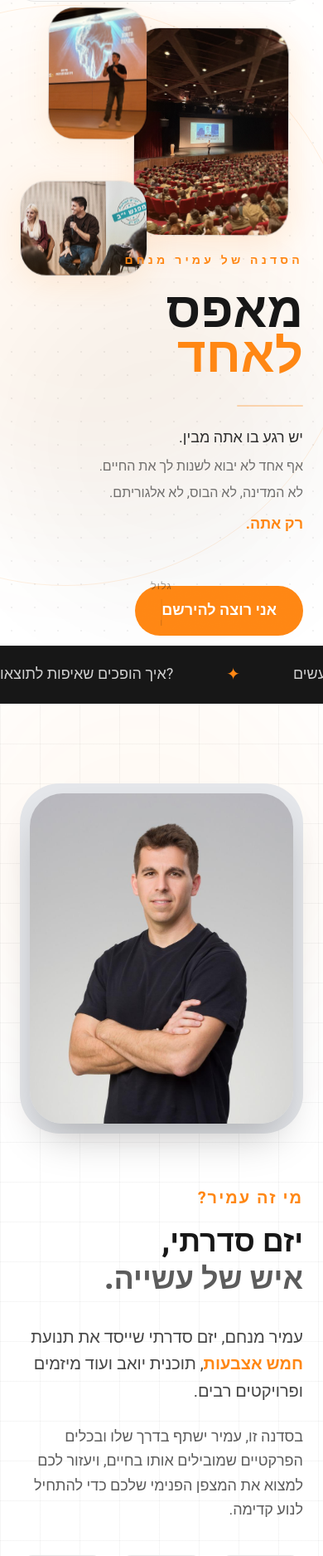
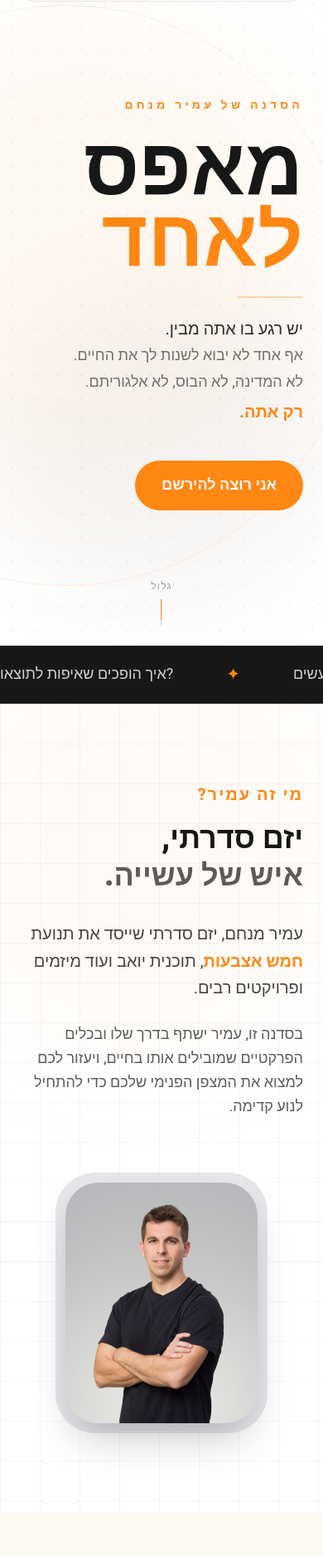
Before and after one commit to eladman/AMIR_PERSONAL, a Next.js app: page / in a window 390 px wide. Shown: the part 66-1941 px from the top of the page at 83% size. Built offline with nearby package versions, Linux system fonts and the light colour scheme.

Commit message:
add responsive for mobile

```diff
--- a/src/components/About.tsx
+++ b/src/components/About.tsx
@@ -5,15 +5,8 @@ import gsap from "gsap";
 import { ScrollTrigger } from "gsap/ScrollTrigger";
 import Image from "next/image";
 
-const stats = [
-  { value: 500, suffix: "+", label: "משתתפים בסדנאות" },
-  { value: 5,   suffix: "",  label: "תנועות שייסד" },
-  { value: 15,  suffix: "+", label: "שנות ניסיון" },
-];
-
 export default function About() {
   const containerRef = useRef<HTMLDivElement>(null);
-  const statRefs = useRef<(HTMLSpanElement | null)[]>([]);
 
   useEffect(() => {
     gsap.registerPlugin(ScrollTrigger);
@@ -42,18 +35,6 @@ export default function About() {
         ease: "power2.out",
       });
 
-      // Stat counters
-      stats.forEach((stat, i) => {
-        const proxy = { val: 0 };
-        gsap.to(proxy, {
-          val: stat.value, duration: 2, ease: "power2.out",
-          scrollTrigger: { trigger: containerRef.current, start: "top 75%", once: true },
-          onUpdate: () => {
-            const el = statRefs.current[i];
-            if (el) el.textContent = Math.round(proxy.val).toString();
-          },
-        });
-      });
     }, containerRef);
 
     return () => ctx.revert();
@@ -66,20 +47,8 @@ export default function About() {
         style={{ top: "-5rem", left: "-5rem", animationDelay: "-1.5s" }} />
       <div className="max-w-6xl mx-auto flex flex-col md:flex-row items-center gap-16 lg:gap-24 relative z-10">
 
-        {/* Image */}
-        <div className="about-image w-full md:w-1/2 bg-gray-200 rounded-[3rem] p-3">
-          <div className="relative aspect-[4/5] rounded-[2.5rem] overflow-hidden shadow-2xl">
-            <Image
-              src="/images/pic_2.jpeg"
-              alt="עמיר מנחם"
-              fill
-              className="object-cover"
-            />
-          </div>
-        </div>
-
         {/* Content */}
-        <div className="w-full md:w-1/2 flex flex-col items-start text-secondary">
+        <div className="w-full md:w-1/2 flex flex-col items-start text-secondary order-1">
           <h2 className="about-element text-primary font-bold text-xl mb-4 uppercase tracking-widest">
             מי זה עמיר?
           </h2>
@@ -96,20 +65,18 @@ export default function About() {
           <p className="about-element text-lg md:text-xl leading-relaxed text-secondary/70 mt-6">
             בסדנה זו, עמיר ישתף בדרך שלו ובכלים הפרקטיים שמובילים אותו בחיים, ויעזור לכם למצוא את המצפן הפנימי שלכם כדי להתחיל לנוע קדימה.
           </p>
+        </div>
 
-          <div className="about-element grid grid-cols-3 gap-4 mt-10 w-full">
-            {stats.map((stat, i) => (
-              <div key={i} className="stat-card-shimmer relative flex flex-col items-center p-5 rounded-2xl border border-secondary/10 bg-white shadow-sm">
-                <span className="text-4xl md:text-5xl font-black text-secondary leading-none">
-                  <span ref={el => { statRefs.current[i] = el; }}>0</span>{stat.suffix}
-                </span>
-                <span className="mt-2 text-xs md:text-sm text-secondary/50 font-medium text-center leading-snug">
-                  {stat.label}
-                </span>
-              </div>
-            ))}
+        {/* Image */}
+        <div className="about-image order-2 w-3/4 md:w-1/2 bg-gray-200 rounded-[3rem] p-3">
+          <div className="relative aspect-[4/5] rounded-[2.5rem] overflow-hidden shadow-2xl">
+            <Image
+              src="/images/pic_2.jpeg"
+              alt="עמיר מנחם"
+              fill
+              className="object-cover"
+            />
           </div>
-
         </div>
       </div>
     </section>
--- a/src/components/Audience.tsx
+++ b/src/components/Audience.tsx
@@ -89,7 +89,7 @@ export default function Audience() {
         </div>
 
         {/* Decorative background text */}
-        <div className="absolute left-1/2 top-1/2 -translate-x-1/2 -translate-y-1/2 text-[200px] md:text-[300px] font-black text-secondary/[0.025] leading-none select-none pointer-events-none whitespace-nowrap" aria-hidden="true">
+        <div className="absolute left-1/2 top-1/2 -translate-x-1/2 -translate-y-1/2 text-[120px] md:text-[200px] lg:text-[300px] font-black text-secondary/[0.025] leading-none select-none pointer-events-none whitespace-nowrap" aria-hidden="true">
           עשייה
         </div>
 
@@ -98,7 +98,7 @@ export default function Audience() {
           {audienceList.map((item, index) => (
             <div
               key={index}
-              className="audience-item group flex items-center gap-6 md:gap-10 py-8 md:py-10 border-b border-secondary/10 hover:border-primary/30 transition-colors cursor-default"
+              className="audience-item group flex items-center gap-4 md:gap-6 lg:gap-10 py-6 md:py-8 lg:py-10 border-b border-secondary/10 hover:border-primary/30 transition-colors cursor-default"
             >
               {/* Large faded number */}
               <span className="audience-number text-5xl md:text-7xl font-black text-secondary/10 group-hover:text-primary/40 transition-colors duration-300 shrink-0 w-20 md:w-28 text-center">
--- a/src/components/Footer.tsx
+++ b/src/components/Footer.tsx
@@ -27,7 +27,7 @@ export default function Footer() {
           <p className="text-secondary/60 text-sm font-medium">מאפס לאחד - סדנה אישית</p>
         </div>
 
-        <div className="footer-el flex items-center gap-6 text-secondary/60 text-sm font-medium">
+        <div className="footer-el flex flex-wrap items-center justify-center md:justify-start gap-4 md:gap-6 text-secondary/60 text-sm font-medium">
           <a href="#about" className="hover:text-primary transition-colors">מי זה עמיר?</a>
           <a href="#topics" className="hover:text-primary transition-colors">על מה נעבוד?</a>
           <a href="#format" className="hover:text-primary transition-colors">המפגש</a>
--- a/src/components/Format.tsx
+++ b/src/components/Format.tsx
@@ -72,7 +72,7 @@ export default function Format() {
 
         {/* Images Grid */}
         <div className="w-full lg:w-1/2 grid grid-cols-2 gap-4 md:gap-6">
-          <div className="format-image group relative aspect-square rounded-[2rem] overflow-hidden translate-y-8 shadow-xl">
+          <div className="format-image group relative aspect-square rounded-[2rem] overflow-hidden lg:translate-y-8 shadow-xl">
             <Image
               src="/images/pic_3.jpeg"
               alt="תנועה וטבע"
--- a/src/components/Hero.tsx
+++ b/src/components/Hero.tsx
@@ -140,21 +140,21 @@ export default function Hero() {
       {/* 2-column grid */}
       <div className="relative z-10 h-full max-w-7xl mx-auto px-6 lg:px-12 grid grid-cols-1 md:grid-cols-2 gap-8 items-center">
         {/* Text side */}
-        <div className="hero-content order-2 md:order-1 flex flex-col justify-center pb-20 md:pb-0">
+        <div className="hero-content order-2 md:order-1 flex flex-col justify-center">
           {/* Subtitle */}
           <p className="hero-subtitle text-primary text-sm md:text-base tracking-[0.3em] uppercase font-bold mb-6">
             הסדנה של עמיר מנחם
           </p>
 
           {/* Headline */}
-          <h1 className="mb-8">
+          <h1 className="mb-6 md:mb-8">
             <span className="split-line block">
-              <span className="hero-line-1 block text-secondary text-6xl sm:text-7xl md:text-8xl lg:text-[10rem] font-black leading-[0.9]">
+              <span className="hero-line-1 block text-secondary text-8xl sm:text-8xl md:text-8xl lg:text-[10rem] font-black leading-[0.9]">
                 מאפס
               </span>
             </span>
             <span className="split-line block">
-              <span className="hero-line-2 block text-primary text-6xl sm:text-7xl md:text-8xl lg:text-[10rem] font-black leading-[0.9]">
+              <span className="hero-line-2 block text-primary text-8xl sm:text-8xl md:text-8xl lg:text-[10rem] font-black leading-[0.9]">
                 לאחד
               </span>
             </span>
@@ -164,17 +164,17 @@ export default function Hero() {
           <div className="hero-line-accent w-0 h-[2px] bg-primary/30 rounded-full mb-6" />
 
           {/* Manifesto */}
-          <div className="flex flex-col gap-2 mb-10 max-w-xl">
-            <p className="hero-manifesto text-secondary/90 text-lg md:text-2xl font-medium">
+          <div className="flex flex-col gap-1 md:gap-2 mb-6 md:mb-10 max-w-xl">
+            <p className="hero-manifesto text-secondary/90 text-xl md:text-2xl font-medium">
               יש רגע בו אתה מבין.
             </p>
-            <p className="hero-manifesto text-secondary/60 text-base md:text-xl">
+            <p className="hero-manifesto text-secondary/60 text-lg md:text-xl">
               אף אחד לא יבוא לשנות לך את החיים.
             </p>
-            <p className="hero-manifesto text-secondary/60 text-base md:text-xl">
+            <p className="hero-manifesto text-secondary/60 text-lg md:text-xl">
               לא המדינה, לא הבוס, לא אלגוריתם.
             </p>
-            <p className="hero-manifesto text-primary text-lg md:text-2xl font-bold mt-1">
+            <p className="hero-manifesto text-primary text-xl md:text-2xl font-bold mt-1">
               רק אתה.
             </p>
           </div>
@@ -190,9 +190,9 @@ export default function Hero() {
         </div>
 
         {/* Image side — floating gallery */}
-        <div className="hero-images order-1 md:order-2 relative h-[40vh] md:h-[80vh] flex items-center justify-center">
+        <div className="hero-images hidden md:flex order-1 md:order-2 relative h-[45vh] md:h-[80vh] items-center justify-center">
           {/* Image 1 — main, centered-right */}
-          <div className="hero-float-img absolute top-[10%] right-[5%] md:right-[10%] w-[55%] md:w-[60%] aspect-[3/4] rounded-[2rem] overflow-hidden border border-secondary/10 shadow-[0_8px_40px_rgba(255,135,20,0.15)] group">
+          <div className="hero-float-img absolute top-[10%] right-[5%] md:right-[10%] w-[65%] md:w-[60%] aspect-[3/4] rounded-[2rem] overflow-hidden border border-secondary/10 shadow-[0_8px_40px_rgba(255,135,20,0.15)] group">
             <Image
               src="/images/pic_10.jpeg"
               alt="סדנה מאפס לאחד"
@@ -205,7 +205,7 @@ export default function Hero() {
           </div>
 
           {/* Image 2 — bottom-left, overlapping */}
-          <div className="hero-float-img absolute bottom-[5%] left-[0%] md:left-[5%] w-[45%] md:w-[45%] aspect-[4/3] rounded-[2rem] overflow-hidden border border-secondary/10 shadow-[0_8px_40px_rgba(255,135,20,0.12)] group">
+          <div className="hero-float-img absolute bottom-[5%] left-[0%] md:left-[5%] w-[50%] md:w-[45%] aspect-[4/3] rounded-[2rem] overflow-hidden border border-secondary/10 shadow-[0_8px_40px_rgba(255,135,20,0.12)] group">
             <Image
               src="/images/pic_8.jpeg"
               alt="אווירת הסדנה"
@@ -217,7 +217,7 @@ export default function Hero() {
           </div>
 
           {/* Image 3 — top-left, smaller accent */}
-          <div className="hero-float-img absolute top-[5%] left-[10%] md:left-[0%] w-[35%] md:w-[35%] aspect-[3/4] rounded-[2rem] overflow-hidden border border-secondary/10 shadow-[0_8px_40px_rgba(255,135,20,0.10)] group">
+          <div className="hero-float-img hidden sm:block absolute top-[5%] left-[10%] md:left-[0%] w-[35%] md:w-[35%] aspect-[3/4] rounded-[2rem] overflow-hidden border border-secondary/10 shadow-[0_8px_40px_rgba(255,135,20,0.10)] group">
             <Image
               src="/images/pic_7.jpeg"
               alt="אווירת הסדנה"
```
Also changed, not shown: src/components/Closing.tsx (+5 -5 lines), src/components/Topics.tsx (+8 -8 lines).
